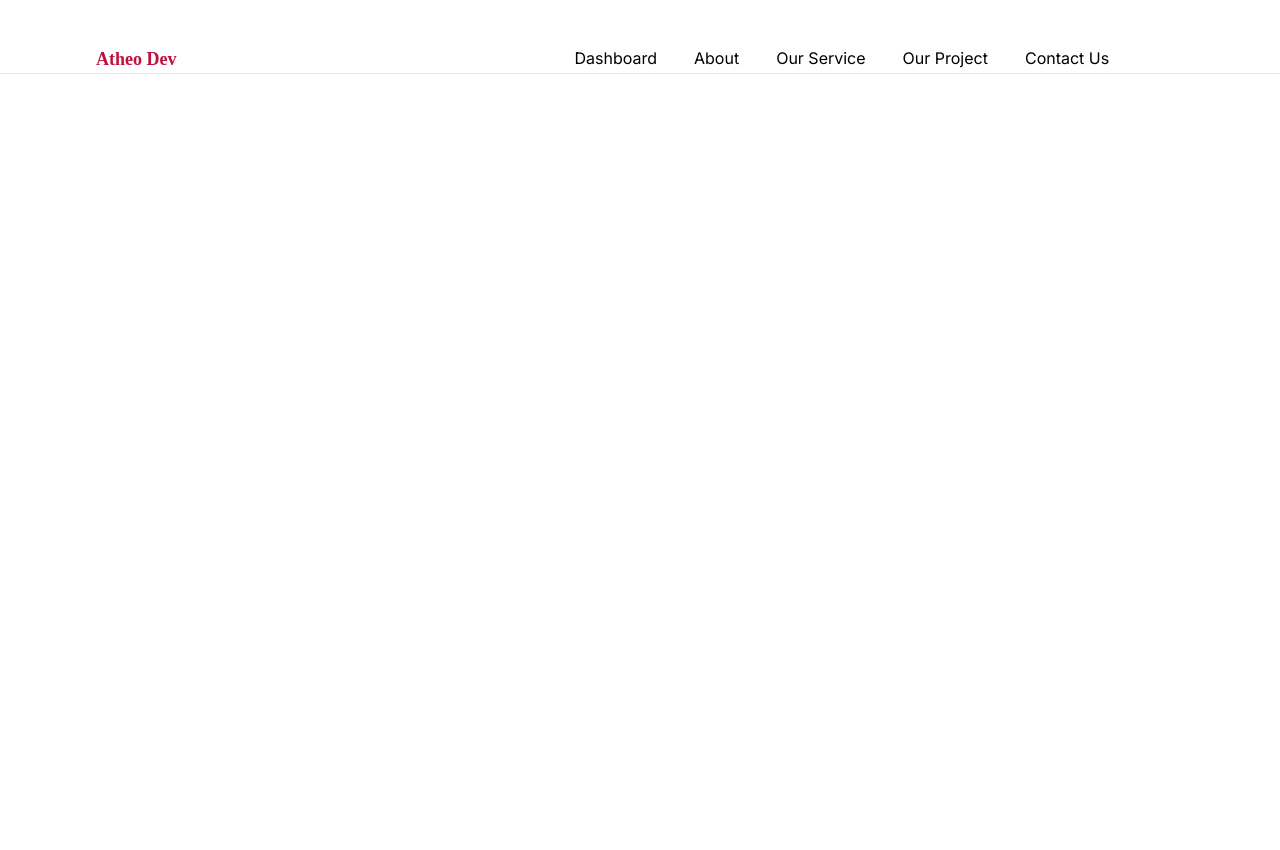
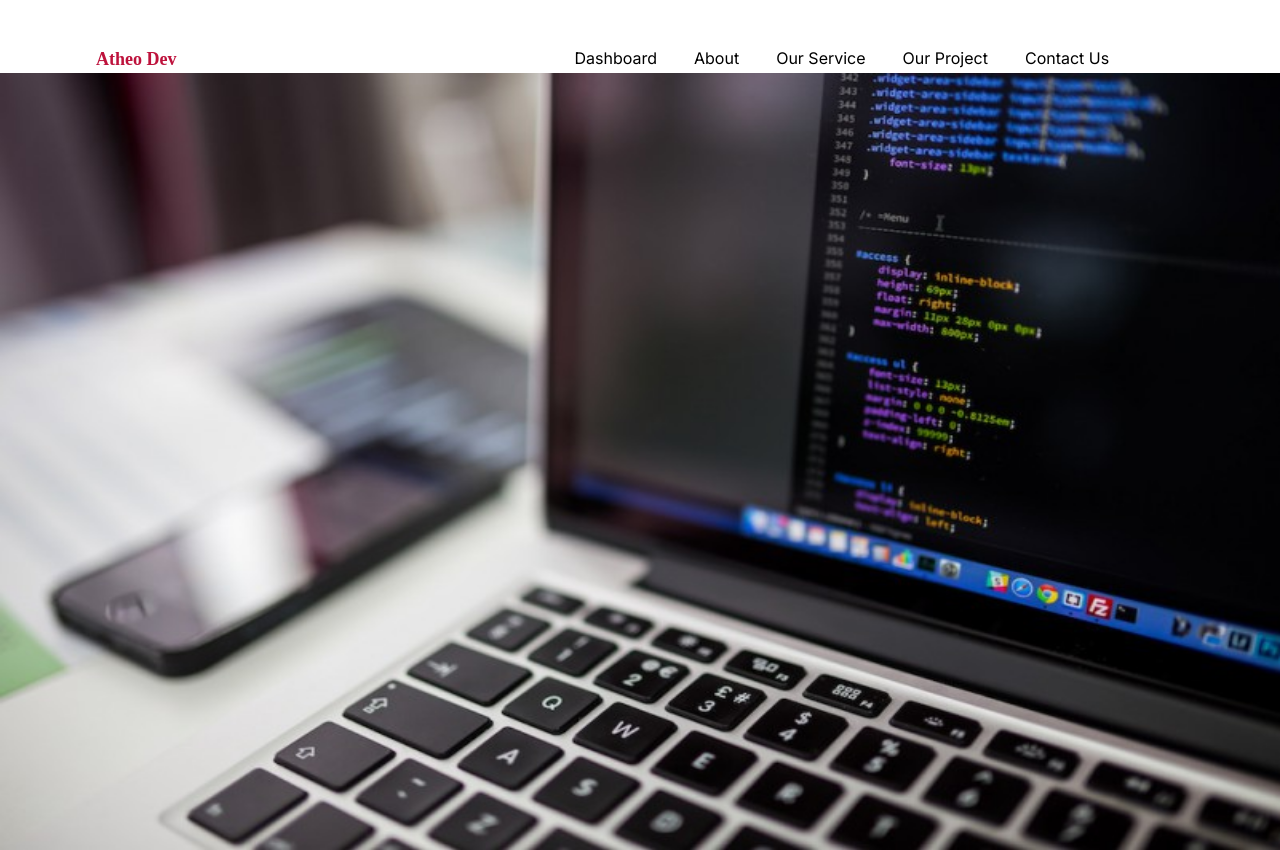
Before and after one commit to atheo810/belajar-vercel-typescript, a Next.js app: page / in a window 1280 px wide. Before the commit the page ends 800 px from the top, so only its background shows below. Built offline with nearby package versions, Linux system fonts and the light colour scheme.

Commit message:
refactor: Image

```diff
--- a/src/app/page.tsx
+++ b/src/app/page.tsx
@@ -1,12 +1,17 @@
 import Link from "next/link";
+import Image from "next/image";
 import "./globals.css";
 
 export default function Home() {
   return (
-    <>
-      {/* <Link href="/dashboard">Dashboard</Link> */}
-      <hr />
-      {/* <Link href="/about">About</Link> */}
-    </>
+    <div className="relative z-0">
+      <Image
+        width={800}
+        height={500}
+        src="/image_banner.png"
+        alt="Gambar Laptop"
+        className="w-full h-[777px]"
+      />
+    </div>
   );
 }
```
